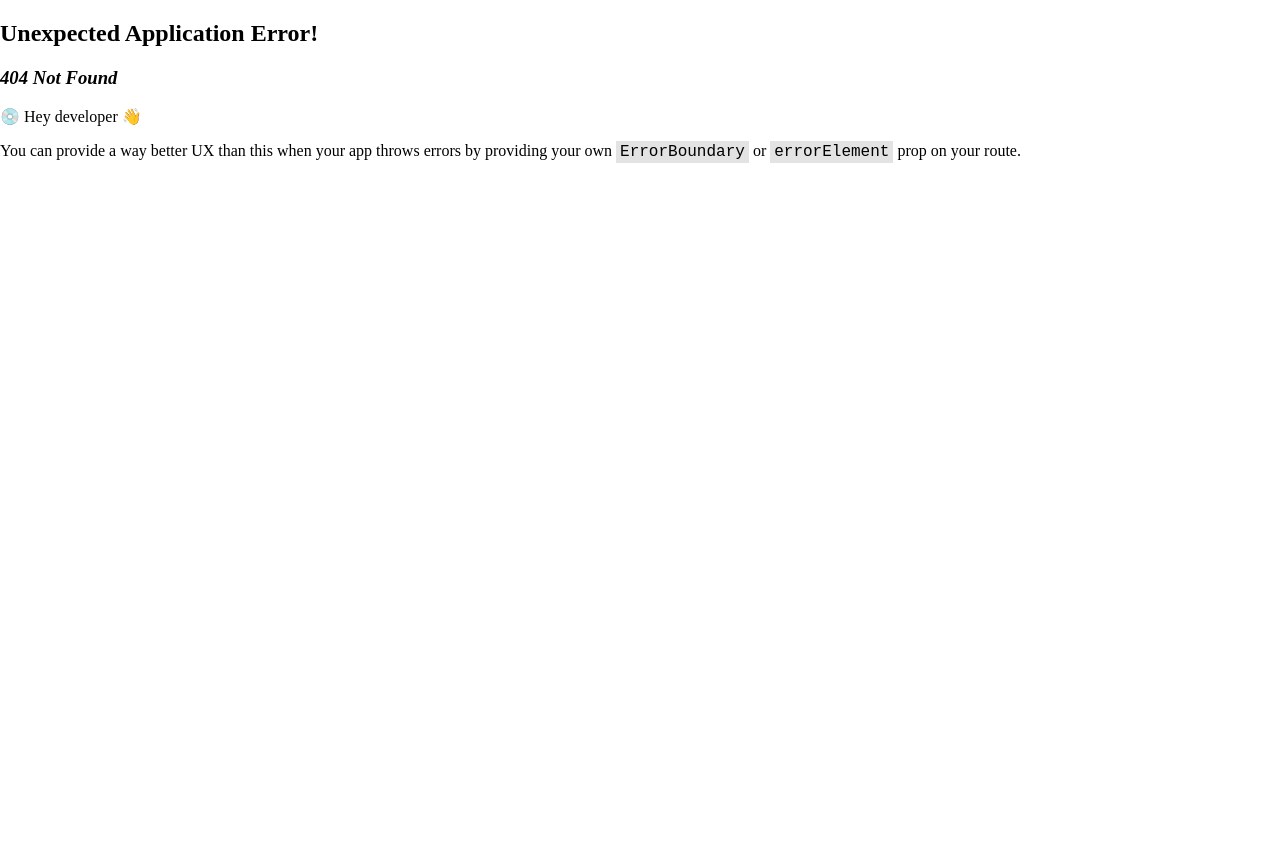
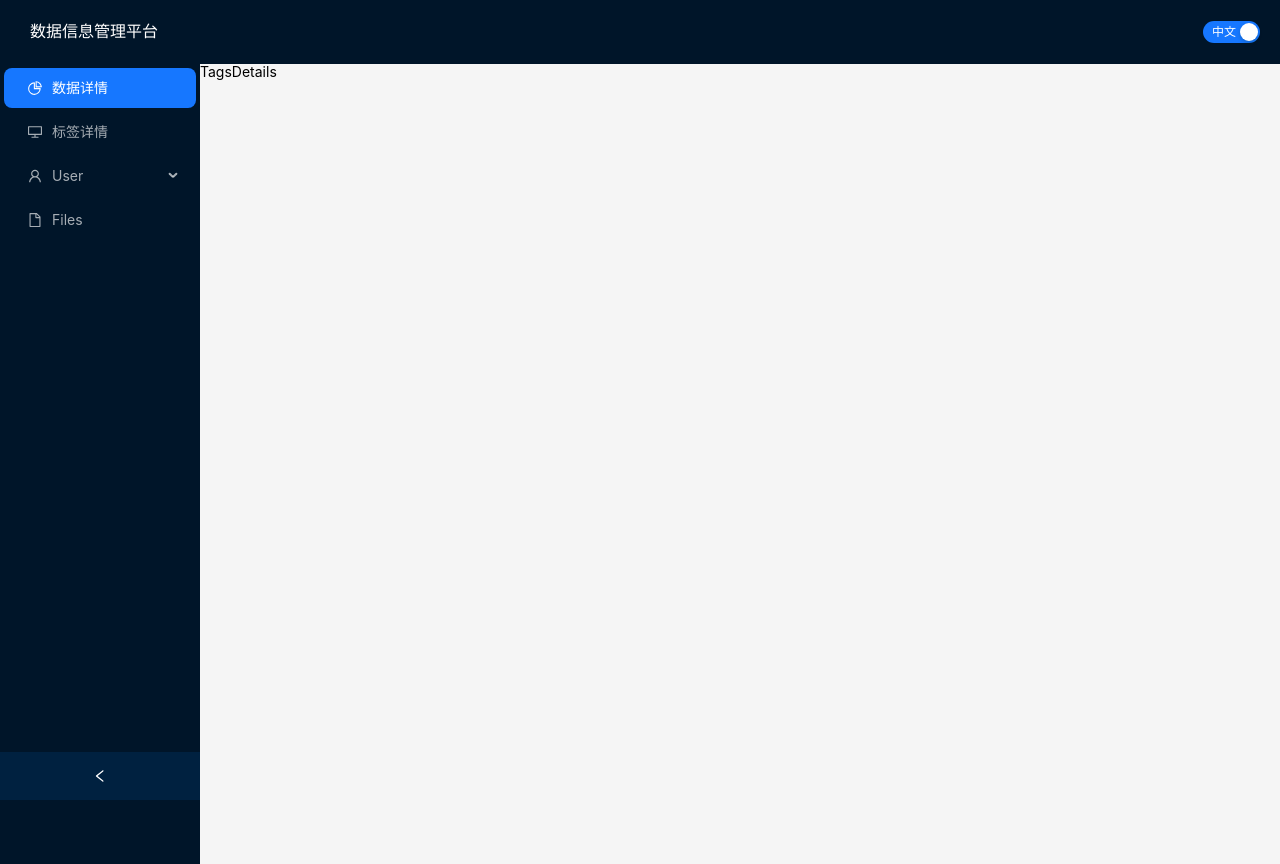
Before and after one commit to continueCat/dataManagement, a React (Vite) app in the folder client/: page /Tags in a window 1280 px wide. Before the commit this address had no page. Before the commit the page ends 800 px from the top, so only its background shows below. Built offline with nearby package versions, Linux system fonts and the light colour scheme; sample sign-in values are in the browser's storage.

Commit message:
feat:二级路由配置

```diff
--- /dev/null
+++ b/client/src/pages/DataDetails/index.jsx
@@ -0,0 +1,5 @@
+const DataDetails = () => {
+  return <div>数据详情</div>;
+};
+
+export default DataDetails;
--- a/client/src/pages/Layout/index.jsx
+++ b/client/src/pages/Layout/index.jsx
@@ -8,6 +8,7 @@ import {
 import { Layout, Menu, Switch } from "antd";
 
 import "./style.scss";
+import { Outlet } from "react-router-dom";
 const { Sider, Header } = Layout;
 
 function getItem(label, key, icon, children) {
@@ -27,7 +28,7 @@ const items = [
     getItem("Bill", "4"),
     getItem("Alex", "5"),
   ]),
-  getItem("Files", "9", <FileOutlined />),
+  getItem("Files", "6", <FileOutlined />),
 ];
 
 const headerStyle = {
@@ -65,6 +66,9 @@ const LayoutApp = () => {
             items={items}
           />
         </Sider>
+        <Layout className="layout-content">
+          <Outlet></Outlet>
+        </Layout>
       </Layout>
     </>
   );
--- /dev/null
+++ b/client/src/pages/TagsDetails/index.jsx
@@ -0,0 +1,9 @@
+const TagsDetails = () => {
+  return (
+    <div>
+      <div>TagsDetails</div>
+    </div>
+  );
+};
+
+export default TagsDetails;
```
Also changed, not shown: client/src/router/index.jsx (+12 -0 lines), 1 other file (tests, documents, lock files or other folders).
